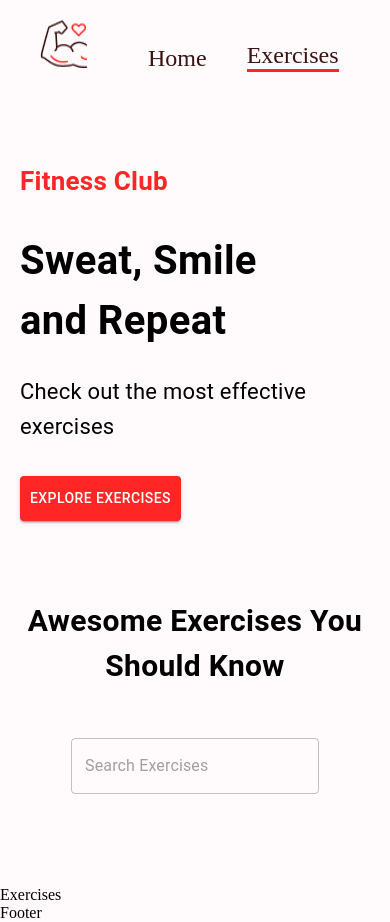
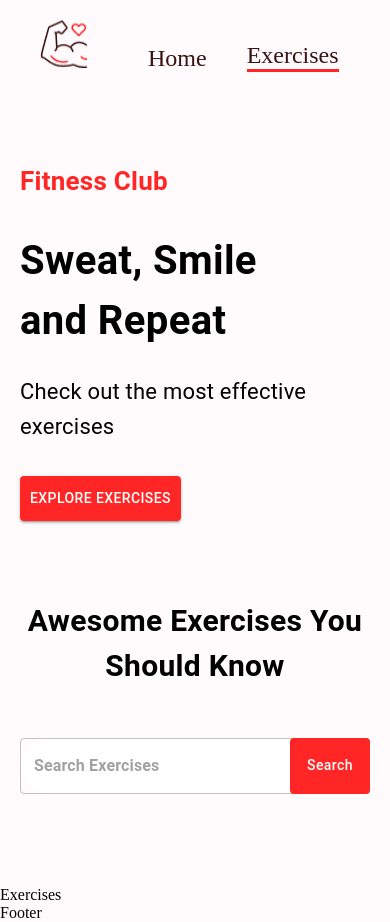
Before and after one commit to Apollon-Kelenc/project_fitness_app, a React (Create React App) app: page / in a window 390 px wide. Built offline with nearby package versions, Linux system fonts and the light colour scheme.

Commit message:
add styling and responsive design to search box

```diff
--- a/src/components/SearchExercises.js
+++ b/src/components/SearchExercises.js
@@ -15,12 +15,33 @@ const SearchExercises = () => {
       </Typography>
       <Box position="relative" mb="72px">
         <TextField
+          sx={{
+            input: { fontWeight: "700", border: "none", borderRadius: "4px" },
+            width: { lg: "800px", xs: "350px" },
+            backgroundColor: "#fff",
+            borderRadius: "40px",
+          }}
           height="72px"
           value=""
           onChange={(e) => {}}
           placeholder="Search Exercises"
           type="text"
         />
+        <Button
+          className="search-btn"
+          sx={{
+            bgcolor: "#FF2625",
+            color: "#fff",
+            textTransform: "none",
+            width: { lg: "175px", xs: "80px" },
+            fontSize: { lg: "20px", xs: "14px" },
+            height: "56px",
+            position: "absolute",
+            right: "0",
+          }}
+        >
+          Search
+        </Button>
       </Box>
     </Stack>
   );
```
